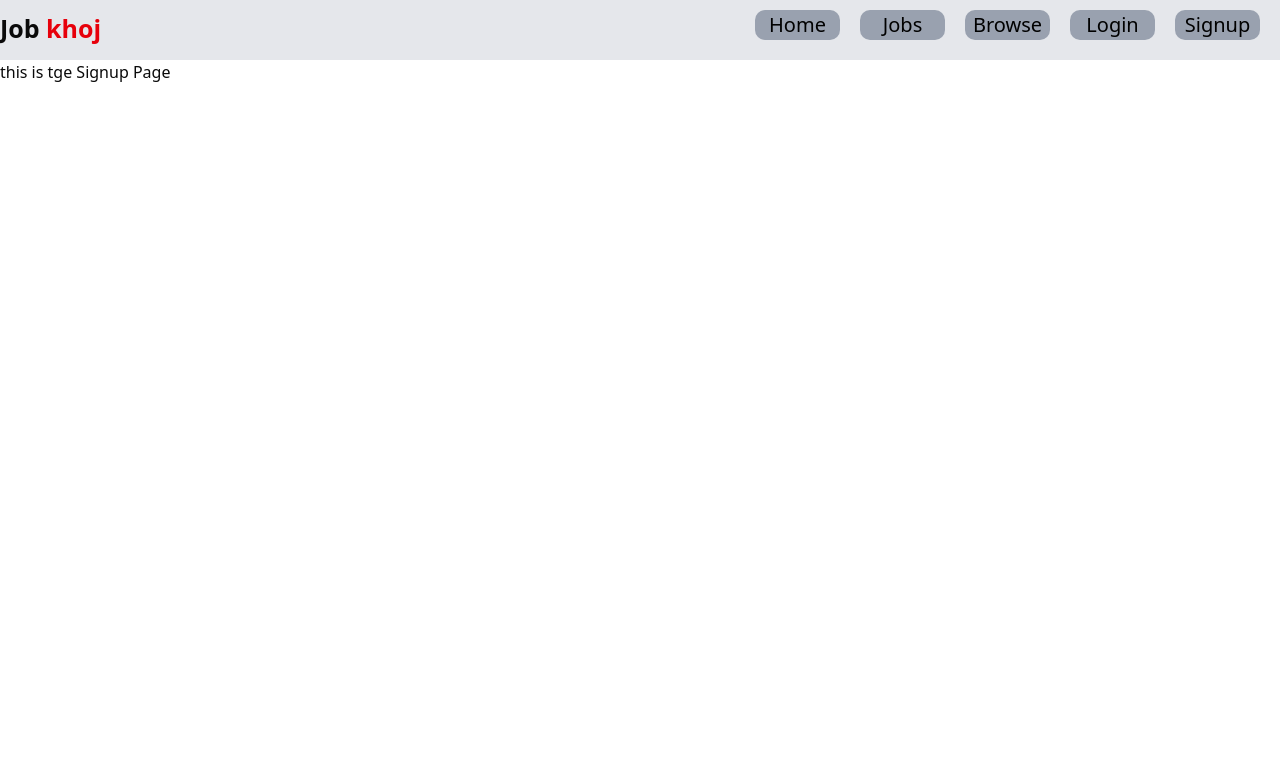
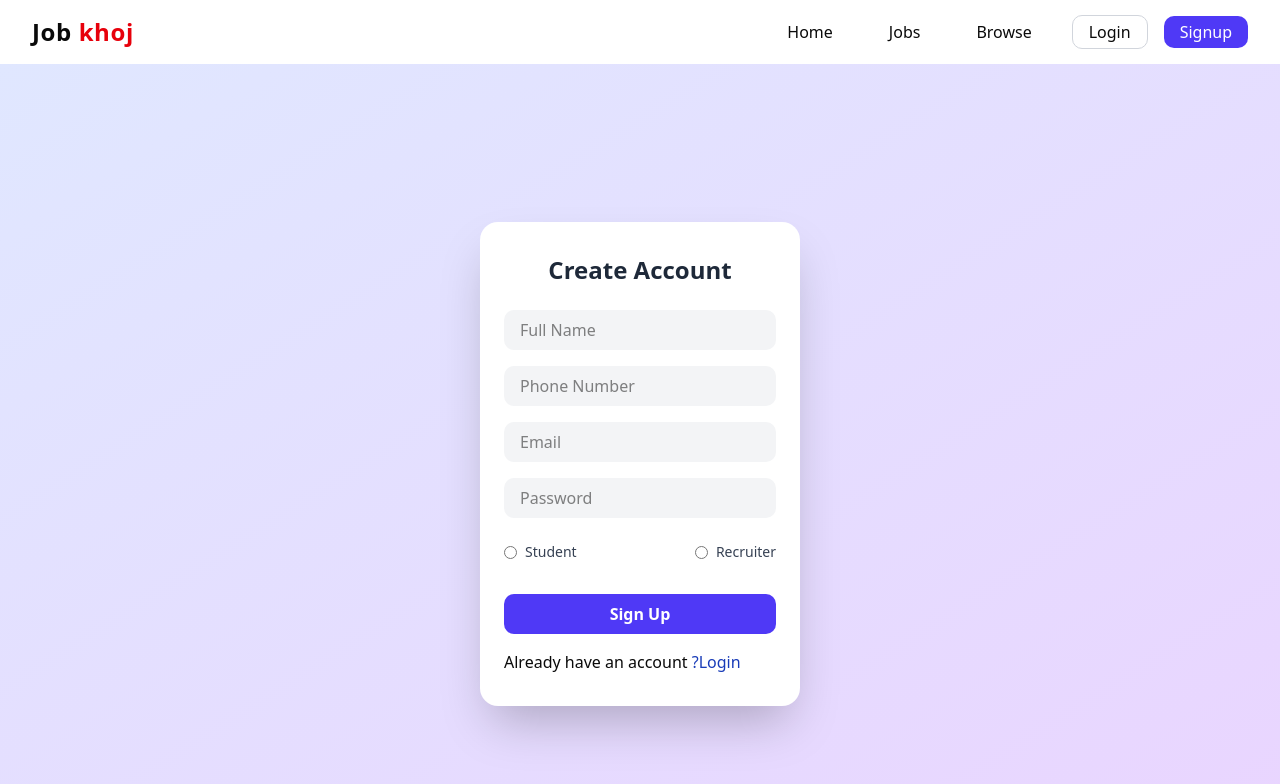
Before and after one commit to shekhbasir/kaamkaj-Nepal-finding-jobs-all-API-, a React (Vite) app in the folder frontend/basir/: page /signup in a window 1280 px wide. Shown: the top 784 px of the page. Built offline with nearby package versions, Linux system fonts and the light colour scheme.

Commit message:
just completed all auth

```diff
--- a/frontend/basir/src/allshared/Login.jsx
+++ b/frontend/basir/src/allshared/Login.jsx
@@ -1,7 +1,56 @@
-import React from "react";
+import { Link } from "react-router-dom";
+function Login() {
+  return (
+    <>
+      <div className="min-h-screen w-full flex justify-center items-center bg-gradient-to-br from-indigo-100 to-purple-200">
+        <div className="w-[320px] bg-white shadow-2xl rounded-2xl px-6 py-8">
+          <h2 className="text-2xl font-bold text-center mb-6 text-gray-800">
+            Login
+          </h2>
 
-function Login() {
-  return <div>This is the Login page </div>;
+          <form className="flex flex-col gap-4">
+            <input
+              type="email"
+              placeholder="Email"
+              className="h-[40px] w-full bg-gray-100 pl-4 rounded-lg outline-none focus:ring-2 focus:ring-indigo-400"
+            />
+
+            <input
+              type="password"
+              placeholder="Password"
+              className="h-[40px] w-full bg-gray-100 pl-4 rounded-lg outline-none focus:ring-2 focus:ring-indigo-400"
+            />
+
+            <div className="flex justify-between mt-2 text-gray-700 text-sm">
+              <label className="flex items-center gap-2 cursor-pointer">
+                <input type="radio" name="role" value="student" />
+                Student
+              </label>
+
+              <label className="flex items-center gap-2 cursor-pointer">
+                <input type="radio" name="role" value="recruiter" />
+                Recruiter
+              </label>
+            </div>
+
+            <button
+              type="submit"
+              className="mt-4 h-[40px] w-full bg-indigo-600 text-white rounded-lg font-semibold hover:bg-indigo-700 transition-all"
+            >
+              Login
+            </button>
+            <h1>
+              Don't have an account{" "}
+              <span className="text-blue-800">
+                {" "}
+                ?<Link to="/login">Signup</Link>
+              </span>
+            </h1>
+          </form>
+        </div>
+      </div>
+    </>
+  );
 }
 
 export default Login;
--- a/frontend/basir/src/allshared/Nav.jsx
+++ b/frontend/basir/src/allshared/Nav.jsx
@@ -6,72 +6,91 @@ import {
 import { Avatar, AvatarFallback, AvatarImage } from "@/components/ui/avatar";
 import { Button } from "@/components/ui/button";
 import { UserRound, LogOut } from "lucide-react";
+import { Link } from "react-router-dom";
 
-import { Link } from "react-router-dom";
 function Nav() {
   const kamvail = false;
+
   return (
     <>
-      <div className="h-[60px] max-w-[full] bg-gray-200 flex justify-between pt-[10px]">
-        <div>
-          <h1 className="text-[25px] font-bold mr-[100px]">
-            Job <span className="text-red-600">khoj</span>
-          </h1>
-        </div>
-        <div className="flex  gap-5 text-[20px] mr-[20px]">
-          <h1 className="h-[30px] w-[85px] bg-gray-400 text-black flex justify-center rounded-[10px] cursor-pointer ">
-            <Link to="/">Home</Link>
-          </h1>
-          <h1 className="h-[30px] w-[85px] bg-gray-400 text-black flex justify-center rounded-[10px] cursor-pointer ">
+      <div className="h-[64px] w-full bg-white shadow-md flex items-center justify-between px-8">
+        {/* Logo */}
+        <h1 className="text-2xl font-extrabold tracking-wide">
+          Job <span className="text-red-600">khoj</span>
+        </h1>
+
+        {/* Right Section */}
+        <div className="flex items-center gap-6 text-[16px]">
+          {/* Nav Links */}
+          <Link
+            to="/"
+            className="px-4 py-1 rounded-lg font-medium hover:bg-gray-100 transition"
+          >
+            Home
+          </Link>
+
+          <h1 className="px-4 py-1 rounded-lg font-medium hover:bg-gray-100 cursor-pointer transition">
             Jobs
           </h1>
-          <h1 className="h-[30px] w-[85px] bg-gray-400 text-black flex justify-center rounded-[10px] cursor-pointer ">
+
+          <h1 className="px-4 py-1 rounded-lg font-medium hover:bg-gray-100 cursor-pointer transition">
             Browse
           </h1>
+
+          {/* Auth Section */}
           {!kamvail ? (
-            <div className="flex gap-5">
-              <h1 className="h-[30px] w-[85px] bg-gray-400 text-black flex justify-center rounded-[10px] cursor-pointer ">
-                <Link to="/login">Login</Link>
-              </h1>
-              <h1 className="h-[30px] w-[85px] bg-gray-400 text-black flex justify-center rounded-[10px] cursor-pointer ">
-                <Link to="/signup">Signup</Link>
-              </h1>
+            <div className="flex items-center gap-4">
+              <Link
+                to="/login"
+                className="px-4 py-1 rounded-lg border border-gray-300 hover:bg-gray-100 transition"
+              >
+                Login
+              </Link>
+
+              <Link
+                to="/signup"
+                className="px-4 py-1 rounded-lg bg-indigo-600 text-white hover:bg-indigo-700 transition"
+              >
+                Signup
+              </Link>
             </div>
           ) : (
             <Popover>
-              <PopoverTrigger className="  pb-[30px]">
-                <Avatar>
-                  <AvatarImage
-                    src="https://github.com/shadcn.png"
-                    className="cursor-pointer"
-                  />
+              <PopoverTrigger>
+                <Avatar className="cursor-pointer ring-2 ring-indigo-500">
+                  <AvatarImage src="https://github.com/shadcn.png" />
                   <AvatarFallback>CN</AvatarFallback>
                 </Avatar>
               </PopoverTrigger>
-              <PopoverContent>
-                <div className="flex gap-[10px]">
+
+              <PopoverContent className="w-[260px]">
+                {/* Profile */}
+                <div className="flex gap-3 items-center">
                   <Avatar>
-                    <AvatarImage
-                      src="https://github.com/shadcn.png"
-                      className="cursor-pointer"
-                    />
+                    <AvatarImage src="https://github.com/shadcn.png" />
                     <AvatarFallback>CN</AvatarFallback>
                   </Avatar>
-                  <h1>Mern Stack Developer</h1>
-                </div>
-                <div className="text-gray-400 ml-[40px]">
-                  Lorem ipsum dolor sit amet.
+                  <div>
+                    <h1 className="font-semibold">Mern Stack Developer</h1>
+                    <p className="text-sm text-gray-400">
+                      Lorem ipsum dolor sit amet.
+                    </p>
+                  </div>
                 </div>
 
-                <div className="flex  mt-[20px]">
-                  <UserRound />{" "}
-                  <Button variant="link" className="cursor-pointer">
+                <hr className="my-3" />
+
+                {/* Actions */}
+                <div className="flex items-center gap-2">
+                  <UserRound size={18} />
+                  <Button variant="link" className="p-0">
                     view Profile
                   </Button>
                 </div>
-                <div className="flex mt-[10px]">
-                  <LogOut />
-                  <Button variant="link" className="cursor-pointer">
+
+                <div className="flex items-center gap-2 mt-2 text-red-600">
+                  <LogOut size={18} />
+                  <Button variant="link" className="p-0 text-red-600">
                     LogOut
                   </Button>
                 </div>
@@ -83,4 +102,5 @@ function Nav() {
     </>
   );
 }
+
 export default Nav;
--- a/frontend/basir/src/allshared/Signup.jsx
+++ b/frontend/basir/src/allshared/Signup.jsx
@@ -1,7 +1,68 @@
-import React from "react";
+import { Link } from "react-router-dom";
+function Signup() {
+  return (
+    <>
+      <div className="min-h-screen w-full flex justify-center items-center bg-gradient-to-br from-indigo-100 to-purple-200">
+        <div className="w-[320px] bg-white shadow-2xl rounded-2xl px-6 py-8">
+          <h2 className="text-2xl font-bold text-center mb-6 text-gray-800">
+            Create Account
+          </h2>
 
-function Signup() {
-  return <div>this is tge Signup Page </div>;
+          <form className="flex flex-col gap-4">
+            <input
+              type="text"
+              placeholder="Full Name"
+              className="h-[40px] w-full bg-gray-100 pl-4 rounded-lg outline-none focus:ring-2 focus:ring-indigo-400"
+            />
+
+            <input
+              type="number"
+              placeholder="Phone Number"
+              className="h-[40px] w-full bg-gray-100 pl-4 rounded-lg outline-none focus:ring-2 focus:ring-indigo-400"
+            />
+
+            <input
+              type="email"
+              placeholder="Email"
+              className="h-[40px] w-full bg-gray-100 pl-4 rounded-lg outline-none focus:ring-2 focus:ring-indigo-400"
+            />
+
+            <input
+              type="password"
+              placeholder="Password"
+              className="h-[40px] w-full bg-gray-100 pl-4 rounded-lg outline-none focus:ring-2 focus:ring-indigo-400"
+            />
+
+            <div className="flex justify-between mt-2 text-gray-700 text-sm">
+              <label className="flex items-center gap-2 cursor-pointer">
+                <input type="radio" name="role" value="student" />
+                Student
+              </label>
+
+              <label className="flex items-center gap-2 cursor-pointer">
+                <input type="radio" name="role" value="recruiter" />
+                Recruiter
+              </label>
+            </div>
+
+            <button
+              type="submit"
+              className="mt-4 h-[40px] w-full bg-indigo-600 text-white rounded-lg font-semibold hover:bg-indigo-700 transition-all"
+            >
+              Sign Up
+            </button>
+            <h1>
+              Already have an account{" "}
+              <span className="text-blue-800">
+                {" "}
+                ?<Link to="/login">Login</Link>
+              </span>
+            </h1>
+          </form>
+        </div>
+      </div>
+    </>
+  );
 }
 
 export default Signup;
```
